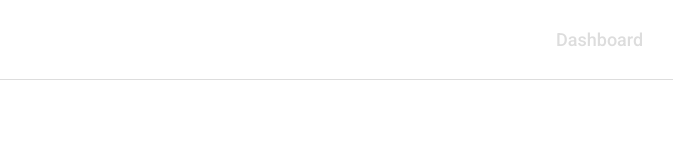
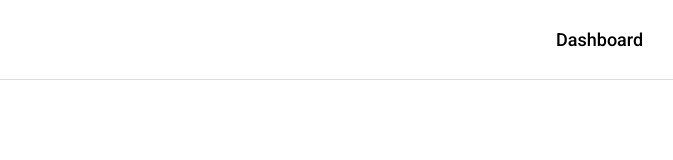
Before and after one commit to realmah06/individual, a plain HTML site: page dashboard.html in a window 1280 px wide. Shown: the full height of the page, 352-1025 px from the left. Drawn offline with nearby package versions, Linux system fonts and the light colour scheme; some packages are replaced by stand-ins of ours; a script that the page names is missing; a web font is replaced by a local one.

Commit message:
Update dashboard.html

```diff
--- a/dashboard.html
+++ b/dashboard.html
@@ -38,7 +38,7 @@
         .list li a{
             font-size: 18px;
             text-decoration: none;
-            color: #ddd;
+            color: #000;
             font-weight: 500;
         }
     </style>
```
